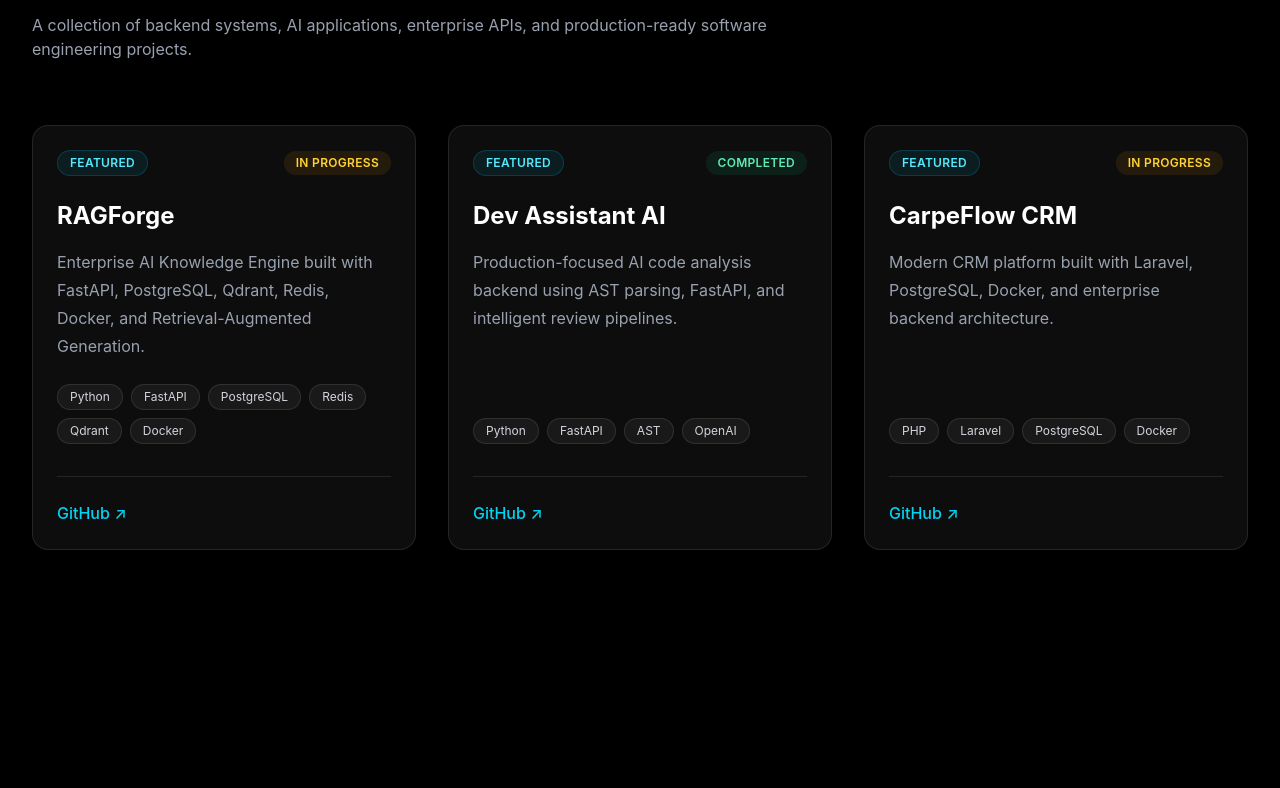
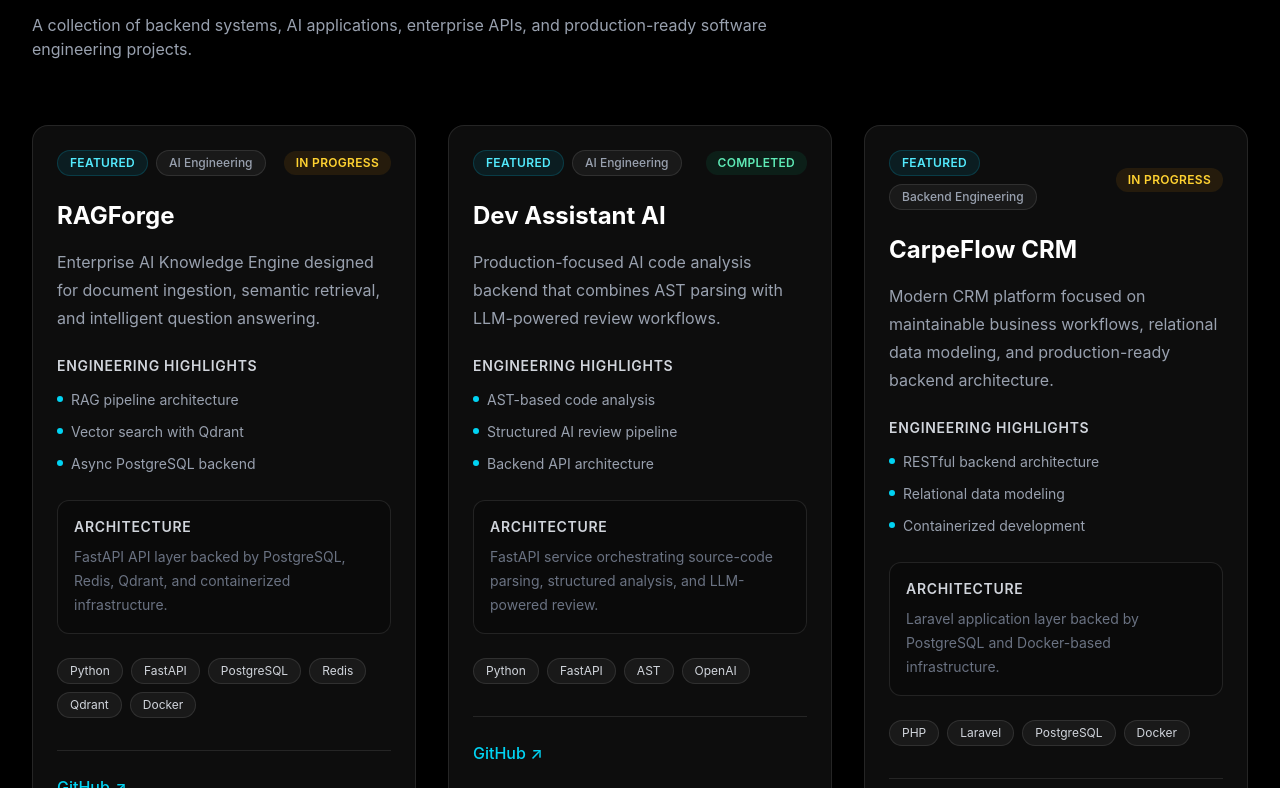
Before and after one commit to arifxlab/FlyRank-Portfolio-Website, a React (Vite) app: page / in a window 1280 px wide. Shown: the part 1912-2700 px from the top of the page. Built offline with nearby package versions, Linux system fonts and the light colour scheme.

Commit message:
feat: enrich project cards with engineering details

```diff
--- a/src/components/ui/ProjectCard.tsx
+++ b/src/components/ui/ProjectCard.tsx
@@ -4,6 +4,9 @@
     title: string;
     description: string;
     technologies: string[];
+    highlights: string[];
+    architecture: string;
+    category: "AI Engineering" | "Backend Engineering";
     github?: string;
     demo?: string;
     featured: boolean;
@@ -14,6 +17,9 @@
                          title,
                          description,
                          technologies,
+                         highlights,
+                         architecture,
+                         category,
                          github,
                          demo,
                          featured,
@@ -25,17 +31,21 @@
             transition={{ duration: 0.25 }}
             className="group flex h-full flex-col rounded-2xl border border-white/10 bg-white/5 p-6 shadow-lg transition-all duration-300 hover:border-cyan-400/40 hover:bg-white/[0.07] hover:shadow-cyan-500/10"
         >
-            <div className="mb-6 flex items-center justify-between">
-                {featured ? (
+            <div className="mb-6 flex items-center justify-between gap-3">
+                <div className="flex flex-wrap gap-2">
+                    {featured && (
                         <span className="rounded-full border border-cyan-500/20 bg-cyan-500/10 px-3 py-1 text-xs font-semibold uppercase tracking-wide text-cyan-300">
                             Featured
                         </span>
-                ) : (
-                    <span />
                     )}
 
+                    <span className="rounded-full border border-white/10 bg-white/5 px-3 py-1 text-xs font-medium text-gray-400">
+                        {category}
+                    </span>
+                </div>
+
                 <span
-                    className={`rounded-full px-3 py-1 text-xs font-semibold uppercase tracking-wide ${
+                    className={`shrink-0 rounded-full px-3 py-1 text-xs font-semibold uppercase tracking-wide ${
                         status === "Completed"
                             ? "bg-emerald-500/10 text-emerald-300"
                             : "bg-amber-500/10 text-amber-300"
@@ -49,9 +59,41 @@
                 {title}
             </h3>
 
-            <p className="mt-4 flex-1 leading-7 text-gray-400">
+            <p className="mt-4 leading-7 text-gray-400">
                 {description}
             </p>
+
+            <div className="mt-6">
+                <h4 className="text-sm font-semibold uppercase tracking-wider text-gray-300">
+                    Engineering Highlights
+                </h4>
+
+                <ul className="mt-3 space-y-2">
+                    {highlights.map((highlight) => (
+                        <li
+                            key={highlight}
+                            className="flex items-start gap-2 text-sm leading-6 text-gray-400"
+                        >
+                            <span
+                                aria-hidden="true"
+                                className="mt-2 h-1.5 w-1.5 shrink-0 rounded-full bg-cyan-400"
+                            />
+
+                            <span>{highlight}</span>
+                        </li>
+                    ))}
+                </ul>
+            </div>
+
+            <div className="mt-6 rounded-xl border border-white/10 bg-black/20 p-4">
+                <h4 className="text-sm font-semibold uppercase tracking-wider text-gray-300">
+                    Architecture
+                </h4>
+
+                <p className="mt-2 text-sm leading-6 text-gray-500">
+                    {architecture}
+                </p>
+            </div>
 
             <div className="mt-6 flex flex-wrap gap-2">
                 {technologies.map((technology) => (
@@ -64,6 +106,7 @@
                 ))}
             </div>
 
+            {(github || demo) && (
                 <div className="mt-8 flex gap-6 border-t border-white/10 pt-6">
                     {github && (
                         <a
@@ -89,6 +132,7 @@
                         </a>
                     )}
                 </div>
+            )}
         </motion.article>
     );
 }
--- a/src/data/projects.ts
+++ b/src/data/projects.ts
@@ -2,6 +2,9 @@
     title: string;
     description: string;
     technologies: string[];
+    highlights: string[];
+    architecture: string;
+    category: "AI Engineering" | "Backend Engineering";
     github?: string;
     demo?: string;
     featured: boolean;
@@ -12,7 +15,7 @@
     {
         title: "RAGForge",
         description:
-            "Enterprise AI Knowledge Engine built with FastAPI, PostgreSQL, Qdrant, Redis, Docker, and Retrieval-Augmented Generation.",
+            "Enterprise AI Knowledge Engine designed for document ingestion, semantic retrieval, and intelligent question answering.",
         technologies: [
             "Python",
             "FastAPI",
@@ -21,6 +24,14 @@
             "Qdrant",
             "Docker",
         ],
+        highlights: [
+            "RAG pipeline architecture",
+            "Vector search with Qdrant",
+            "Async PostgreSQL backend",
+        ],
+        architecture:
+            "FastAPI API layer backed by PostgreSQL, Redis, Qdrant, and containerized infrastructure.",
+        category: "AI Engineering",
         github: "https://github.com/arifxlab/RAGForge",
         demo: "",
         featured: true,
@@ -29,13 +40,21 @@
     {
         title: "Dev Assistant AI",
         description:
-            "Production-focused AI code analysis backend using AST parsing, FastAPI, and intelligent review pipelines.",
+            "Production-focused AI code analysis backend that combines AST parsing with LLM-powered review workflows.",
         technologies: [
             "Python",
             "FastAPI",
             "AST",
             "OpenAI",
         ],
+        highlights: [
+            "AST-based code analysis",
+            "Structured AI review pipeline",
+            "Backend API architecture",
+        ],
+        architecture:
+            "FastAPI service orchestrating source-code parsing, structured analysis, and LLM-powered review.",
+        category: "AI Engineering",
         github: "https://github.com/arifxlab/Dev-Assistant-AI",
         demo: "",
         featured: true,
@@ -44,13 +63,21 @@
     {
         title: "CarpeFlow CRM",
         description:
-            "Modern CRM platform built with Laravel, PostgreSQL, Docker, and enterprise backend architecture.",
+            "Modern CRM platform focused on maintainable business workflows, relational data modeling, and production-ready backend architecture.",
         technologies: [
             "PHP",
             "Laravel",
             "PostgreSQL",
             "Docker",
         ],
+        highlights: [
+            "RESTful backend architecture",
+            "Relational data modeling",
+            "Containerized development",
+        ],
+        architecture:
+            "Laravel application layer backed by PostgreSQL and Docker-based infrastructure.",
+        category: "Backend Engineering",
         github: "https://github.com/arifxlab/carpeflow-crm",
         demo: "",
         featured: true,
--- a/src/sections/Projects.tsx
+++ b/src/sections/Projects.tsx
@@ -59,6 +59,9 @@
                                     title={project.title}
                                     description={project.description}
                                     technologies={project.technologies}
+                                    highlights={project.highlights}
+                                    architecture={project.architecture}
+                                    category={project.category}
                                     github={project.github}
                                     demo={project.demo}
                                     featured={project.featured}
```
Lines whose indentation alone changed are shown as unchanged.
